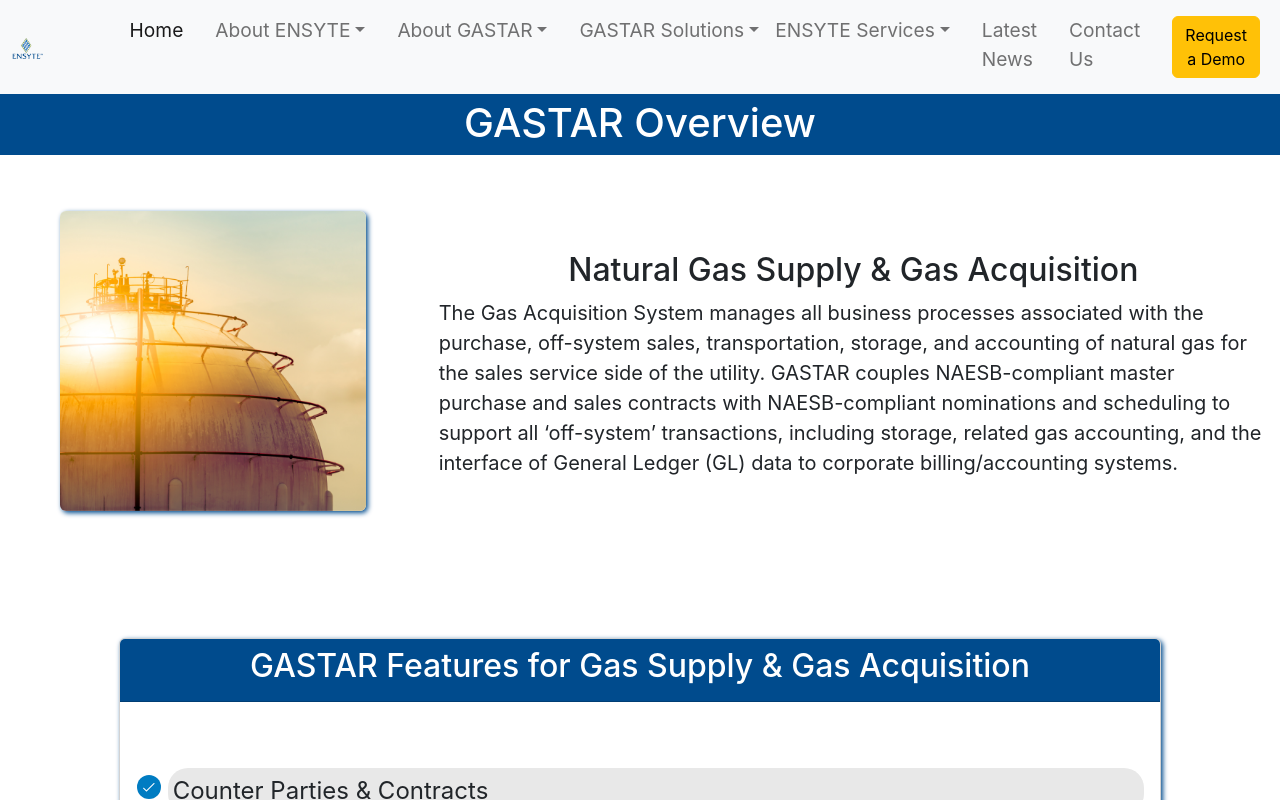
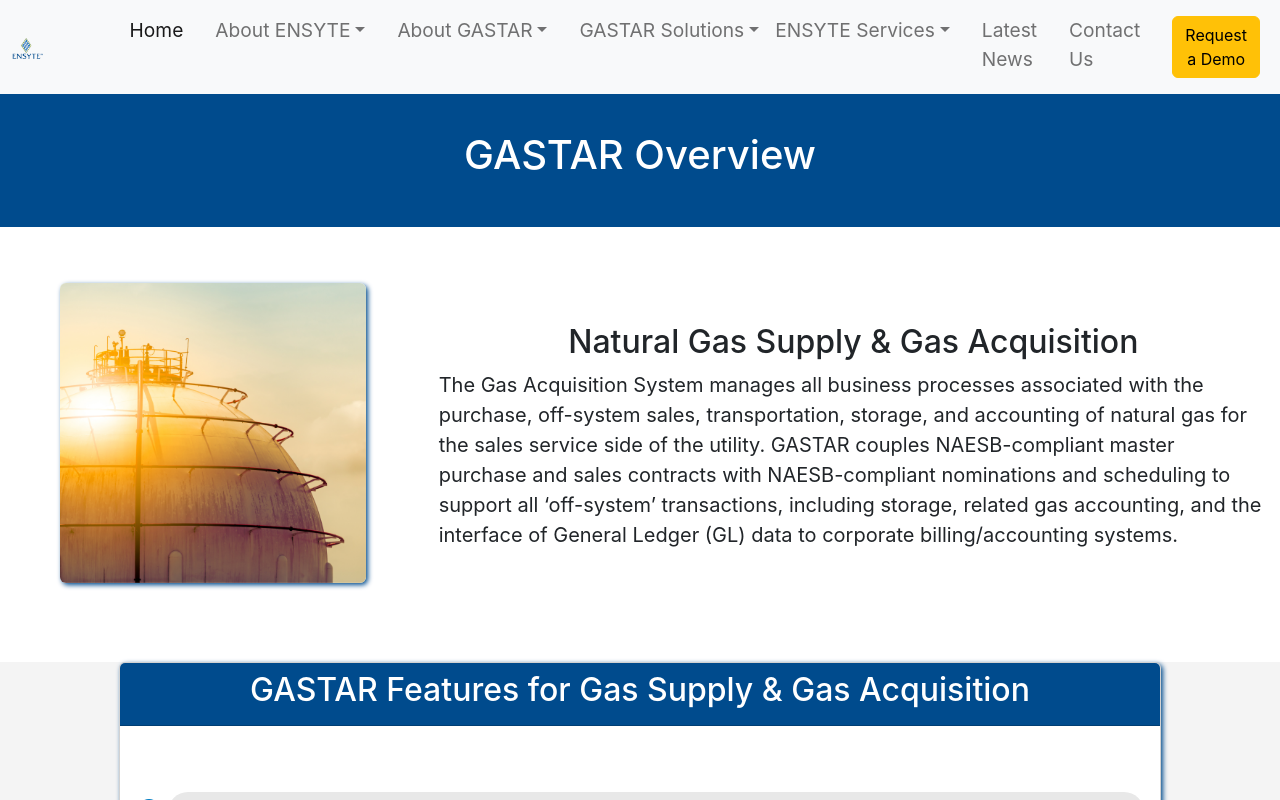
Before and after one commit to JeffGoji/React-Ensyte-Website, a React (Create React App) app: page /gastar-solutions-gas-supply in a window 1280 px wide. Shown: the top 800 px of the page. Built offline with nearby package versions, Linux system fonts and the light colour scheme.

Commit message:
push up changes

```diff
--- a/src/components/GastarSolutions/GasSupply.js
+++ b/src/components/GastarSolutions/GasSupply.js
@@ -13,7 +13,7 @@ function GasSupply() {
     return (
         <div className="container-fluid bg-white">
             <div className="row blue-bg">
-                <h1 className="text-center mt-3 text-white">GASTAR Overview</h1>
+                <h1 className="text-center mt-5 mb-5 text-white">GASTAR Overview</h1>
             </div>
             <div className="row justify-content-center mt-5 mb-5">
                 <div className="col-lg-4 col-sm-12 text-center">
@@ -24,9 +24,9 @@ function GasSupply() {
                     <p className="fs-5">The Gas Acquisition System manages all business processes associated with the purchase, off-system sales, transportation, storage, and accounting of natural gas for the sales service side of the utility. GASTAR couples NAESB-compliant master purchase and sales contracts with NAESB-compliant nominations and scheduling to support all ‘off-system’ transactions, including storage, related gas accounting, and the interface of General Ledger (GL) data to corporate billing/accounting systems.</p>
                 </div>
             </div>
-            <div className="row justify-content-center">
+            <div className="row justify-content-center bg-lighter-grey mt-5 mb-5 ">
                 <div className="col-sm-12 col-md-12 col-lg-10">
-                    <div className="card mt-5 mb-5 imgShadow">
+                    <div className="card imgShadow">
                         <div className="card-header text-center text-white blue-bg"><h2>GASTAR Features for Gas Supply & Gas Acquisition</h2></div>
                         <div className="card-body fs-5">
                             <ul className="blue-dots check">
```
